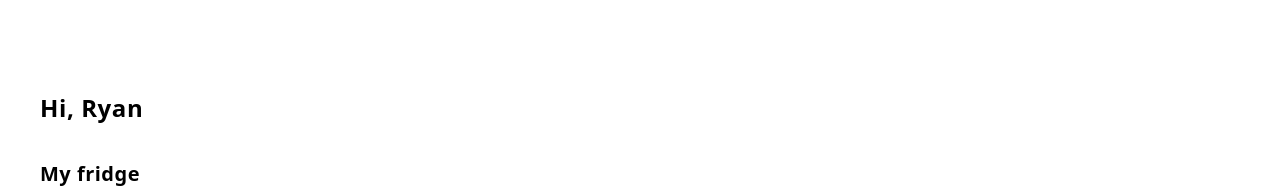
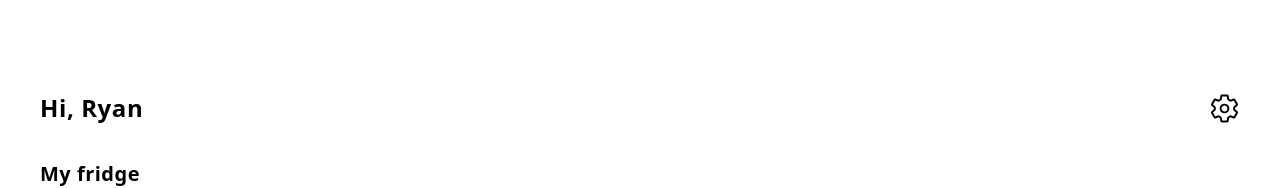
Before and after one commit to tangboxuan/drp-23, a React (Vite) app: page / in a window 1280 px wide. Shown: the top 188 px of the page. Built offline with nearby package versions, Linux system fonts and the light colour scheme.

Commit message:
Added settings icon in dashboard

```diff
--- a/src/components/dashboard/Dashboard.tsx
+++ b/src/components/dashboard/Dashboard.tsx
@@ -2,11 +2,19 @@ import getStyle from "../../Styles";
 import Warning from "./Warning";
 import QuickView from "./QuickView";
 import Key from "./Key";
+import { IonIcon } from "@ionic/react";
+import { settingsOutline } from "ionicons/icons";
 
 function Dashboard() {
   return (
     <div className={getStyle(styles, "container")}>
-      <h1 className={getStyle(styles, "title")}>Hi, Ryan</h1>
+      <div className={getStyle(styles, "titleCtn")}>
+        <h1 className={getStyle(styles, "title")}>Hi, Ryan</h1>
+        <IonIcon
+          className={getStyle(styles, "settingsIcon")}
+          icon={settingsOutline}
+        />
+      </div>
 
       <h1 className={getStyle(styles, "subtitle")}>My fridge</h1>
 
@@ -21,7 +29,9 @@ function Dashboard() {
 
 const styles = {
   container: ["flex", "flex-col", "h-full", "w-full", "p-10", "mt-5"],
-  title: ["text-2xl", "font-bold", "mt-8", "tracking-wide"],
+  title: ["text-2xl", "font-bold", "tracking-wide"],
+  titleCtn: ["flex", "justify-between", "items-center", "mt-8"],
+  settingsIcon: ["w-[31px]", "h-[31px]"],
   subtitle: ["text-xl", "font-bold", "mt-9", "tracking-wide"],
 };
 
```
